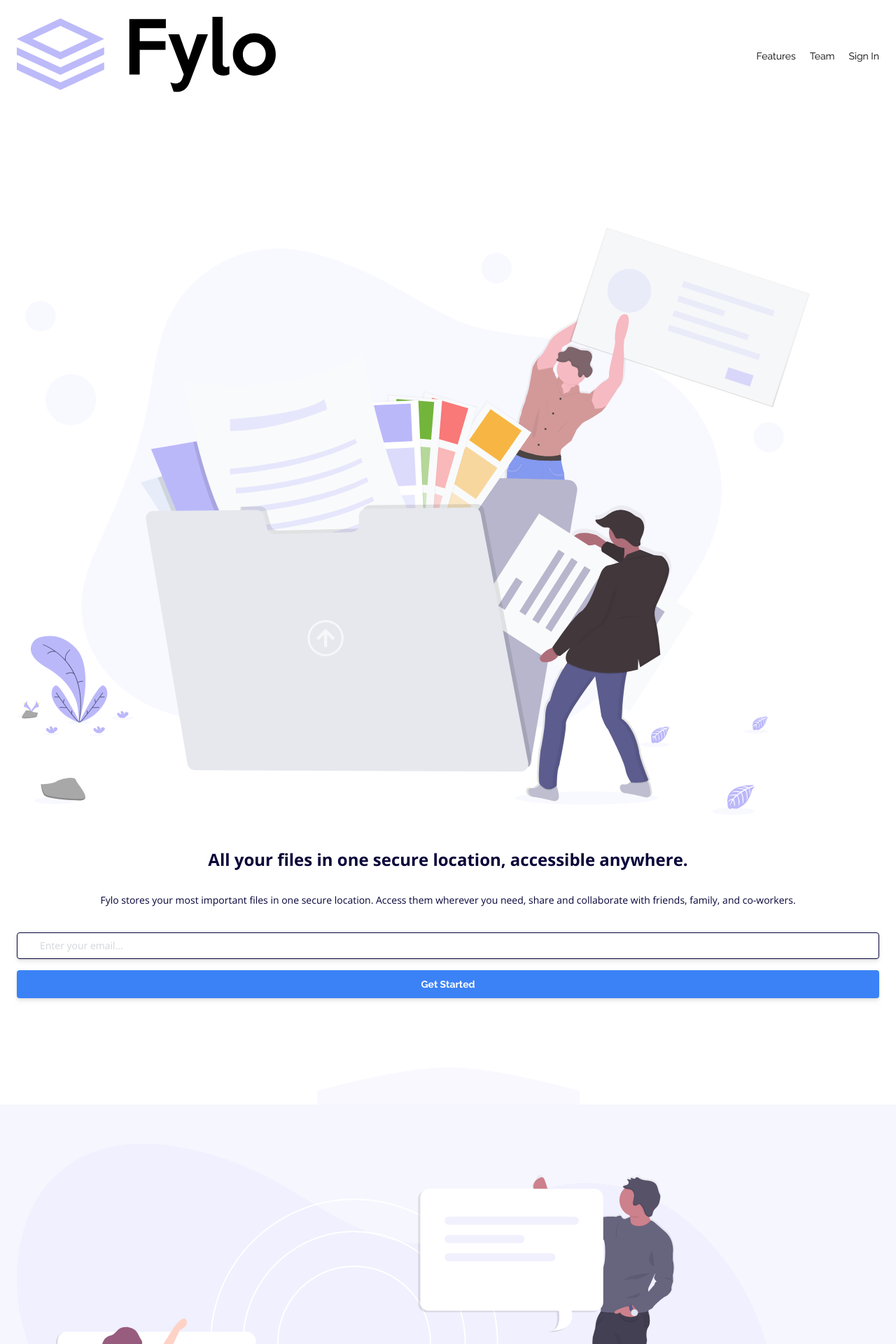
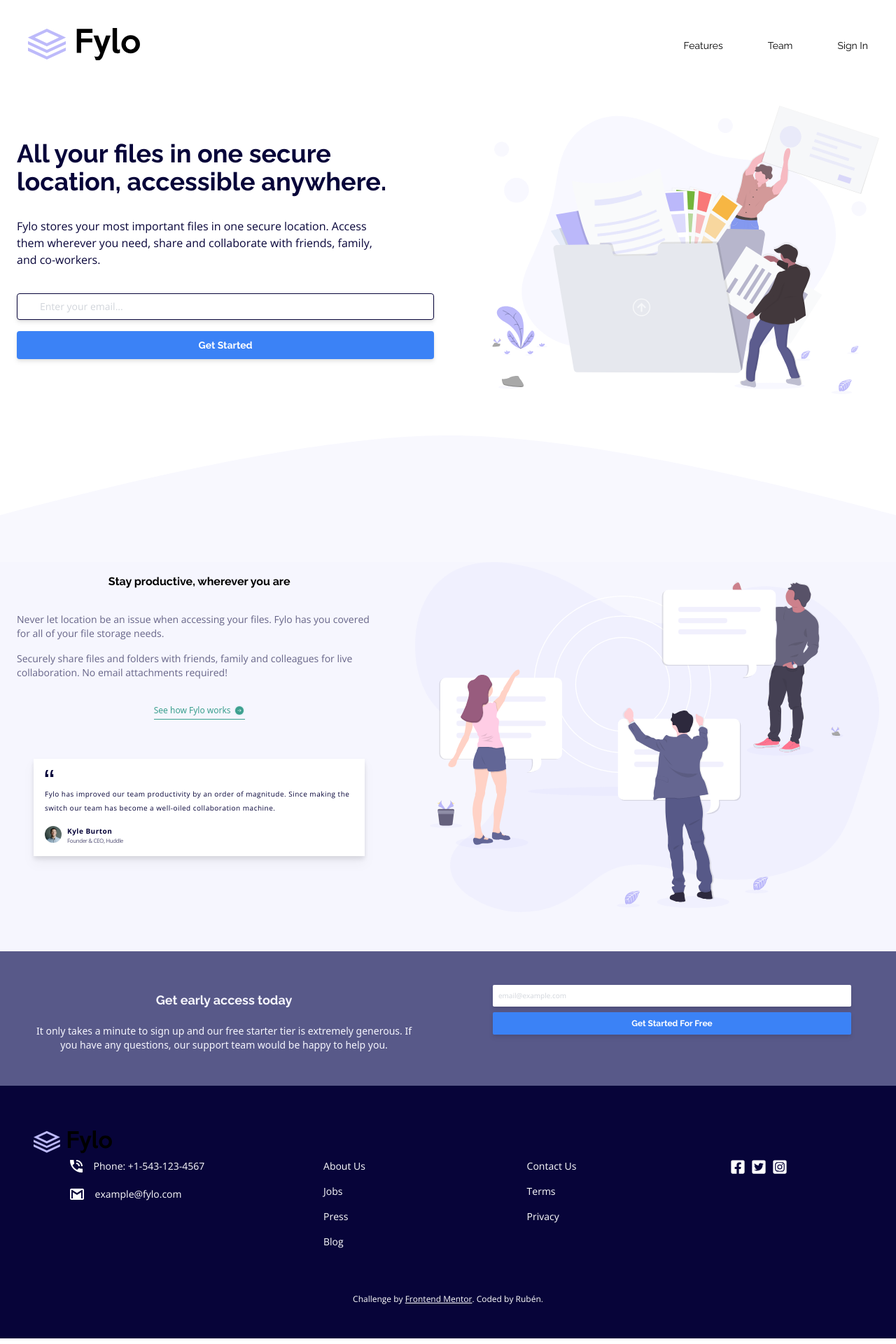
Before and after one commit to Rubendvb/fylo-landing-page-with-two-column-layout-master, a React (Vite) app: page / in a window 1280 px wide. Shown: the top 1920 px of the page at 70% size. Built offline with nearby package versions, Linux system fonts and the light colour scheme.

Commit message:
Adaptando versão desktop - header

```diff
--- a/index.html
+++ b/index.html
@@ -16,7 +16,7 @@
       rel="stylesheet"
     />
   </head>
-  <body>
+  <body class="lg:max-w-7xl m-auto">
     <div id="root"></div>
     <script type="module" src="/src/main.jsx"></script>
   </body>
--- a/src/App.jsx
+++ b/src/App.jsx
@@ -23,8 +23,8 @@
 function App() {
   return (
     <>
-      <header className="flex items-center justify-between p-6">
-        <img className="w-[30%]" src={logoImg} alt="" />
+      <header className="flex items-center justify-between p-6 md:p-10">
+        <img className="w-[30%] md:w-1/5 lg:w-40" src={logoImg} alt="" />
 
         <ul className="flex items-center">
           <ListaHeader text={"Features"} />
@@ -33,8 +33,8 @@
         </ul>
       </header>
 
-      <section className="flex flex-col p-6 bg-[url('/src/assets/images/bg-curve-mobile.svg')] bg-no-repeat bg-bottom">
-        <div className="pb-32">
+      <section className="flex flex-col p-6 bg-[url('/src/assets/images/bg-curve-mobile.svg')] bg-no-repeat bg-bottom bg-contain md:flex-row gap-6 md:pb-60 lg:gap-20">
+        <div className="pb-32 md:p-0">
           <Titulo
             title={
               "All your files in one secure location, accessible anywhere."
@@ -42,24 +42,26 @@
             titleNumber={1}
           />
 
+          <div className="lg:pr-20">
             <Paragrafo
               paragrafo={
                 "Fylo stores your most important files in one secure location. Access them wherever you need, share and collaborate with friends, family, and co-workers."
               }
               paragrafoNumber={1}
             />
+          </div>
 
           <Form textButton={"Get Started"} textButtonNumber={1} />
         </div>
 
-        <div className="order-first max-w-full mt-36">
+        <div className="order-first max-w-full mt-36 md:order-1 md:mt-0 self-center">
           <img src={img1} alt="" />
         </div>
       </section>
 
-      <section className="bg-[hsl(240,75%,98%)] flex flex-col pb-14">
+      <section className="bg-[hsl(240,75%,98%)] flex flex-col pb-14 md:flex-row">
         <div className="px-6">
-          <div className="pt-20 flex flex-col">
+          <div className="pt-20 flex flex-col md:pt-4">
             <Titulo
               title={"Stay productive, wherever you are"}
               titleNumber={2}
@@ -107,12 +109,12 @@
           </div>
         </div>
 
-        <div className="order-first mt-14 px-6">
+        <div className="order-first mt-14 px-6 md:order-1 md:mt-0 md:self-center">
           <img src={img2} alt="" />
         </div>
       </section>
 
-      <section className="bg-[hsl(238,22%,44%)] pb-16">
+      <section className="bg-[hsl(238,22%,44%)] pb-16 md:grid grid-cols-2  md:pb-6">
         <div className="text-center">
           <h3 className="pt-14 text-[hsl(240,75%,98%)] font-raleway font-bold text-lg mb-5">
             Get early access today
@@ -125,15 +127,22 @@
           </p>
         </div>
 
-        <div className="px-16">
+        <div className="px-16 md:self-center">
           <Form textButton={"Get Started For Free"} textButtonNumber={2} />
         </div>
       </section>
 
-      <section className="flex flex-col bg-[hsl(243,87%,12%)] px-12 text-white font-opensans text-sm">
-        <img src={logoImg} alt="" className="pt-16 pb-14 w-40" />
+      <section className="flex flex-col bg-[hsl(243,87%,12%)] px-12 text-white font-opensans text-sm md:grid grid-cols-1">
+        <div>
+          <img
+            src={logoImg}
+            alt=""
+            className="pt-16 pb-14 w-40 md:pb-2 md:w-28"
+          />
+        </div>
 
-        <div className="flex flex-col mb-12">
+        <div className="flex flex-col md:grid grid-cols-4 justify-items-center">
+          <div className="flex flex-col mb-12 md:mb-0">
             <div className="flex flex-row items-center mb-5">
               <img src={phone} alt="" />
               <span className="ml-4">Phone: +1-543-123-4567</span>
@@ -165,7 +174,7 @@
             </ul>
           </div>
 
-        <div className="my-12">
+          <div className="my-12 md:my-0">
             <ul>
               <li className="mb-4">
                 <a href="#">Contact Us</a>
@@ -181,10 +190,11 @@
             </ul>
           </div>
 
-        <div className="self-center flex flex-row ">
+          <div className="flex flex-row self-center md:self-start">
             <FaFacebookSquare size={22} className="mr-2" />
             <FaTwitterSquare size={22} className="mr-2" />
             <FaInstagramSquare size={22} />
+          </div>
         </div>
       </section>
 
--- a/src/assets/components/Form/Form.jsx
+++ b/src/assets/components/Form/Form.jsx
@@ -1,7 +1,7 @@
 export function Form(props) {
   return (
     <form>
-      <label className="flex flex-col max-w-full">
+      <label className="flex flex-col">
         <input
           type="email"
           className={`border-solid border-[1px] p-2 drop-shadow-md placeholder:text-gray-300 font-opensans ${
--- a/src/assets/components/ListaHeader/ListaHeader.jsx
+++ b/src/assets/components/ListaHeader/ListaHeader.jsx
@@ -1,6 +1,6 @@
 export function ListaHeader(props) {
   return (
-    <li className="ml-5">
+    <li className="ml-5 md:ml-16">
       <a href="#" className="font-raleway font-normal text-sm">
         {props.text}
       </a>
--- a/src/assets/components/Paragrafo/Paragrafo.jsx
+++ b/src/assets/components/Paragrafo/Paragrafo.jsx
@@ -4,7 +4,7 @@
       className={`text-sm font-opensans font-normal ${
         props.paragrafoNumber !== 1
           ? "mb-4 text-left text-[#070439]/60"
-          : "mb-9 px-4 text-center text-[#070439]"
+          : "mb-9 px-4 text-center text-[#070439] md:text-left md:p-0 lg:text-base"
       }`}
     >
       {props.paragrafo}
--- a/src/assets/components/Titulo/Titulo.jsx
+++ b/src/assets/components/Titulo/Titulo.jsx
@@ -3,7 +3,7 @@
     <h1
       className={`font-bold text-center font-opensans ${
         props.titleNumber === 1
-          ? "mt-12 mb-8 text-[#070439] text-2xl"
+          ? "mt-12 mb-8 text-[#070439] text-2xl lg:text-4xl lg:text-left lg:font-raleway"
           : "text-base mb-8 font-raleway"
       }`}
     >
```
Lines whose indentation alone changed are shown as unchanged.
